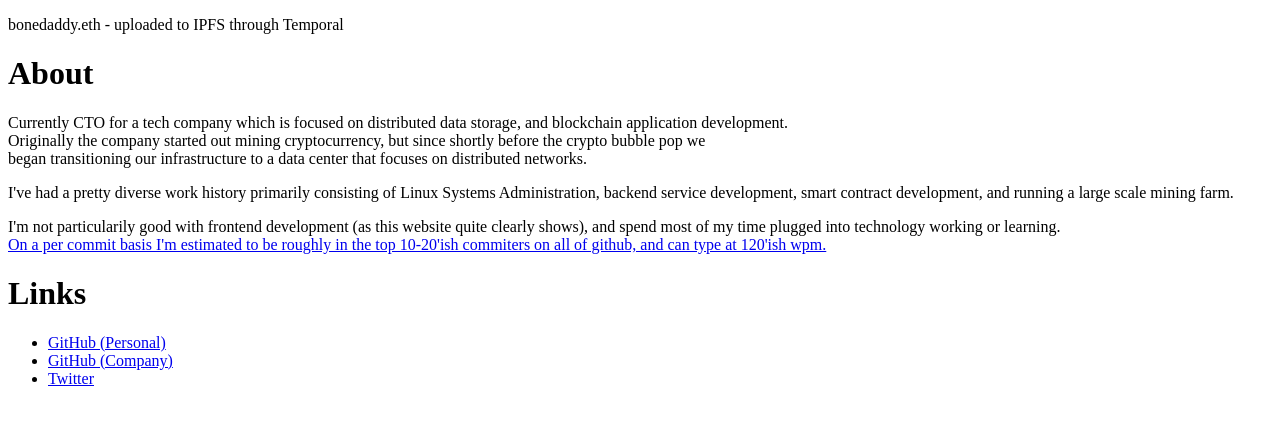
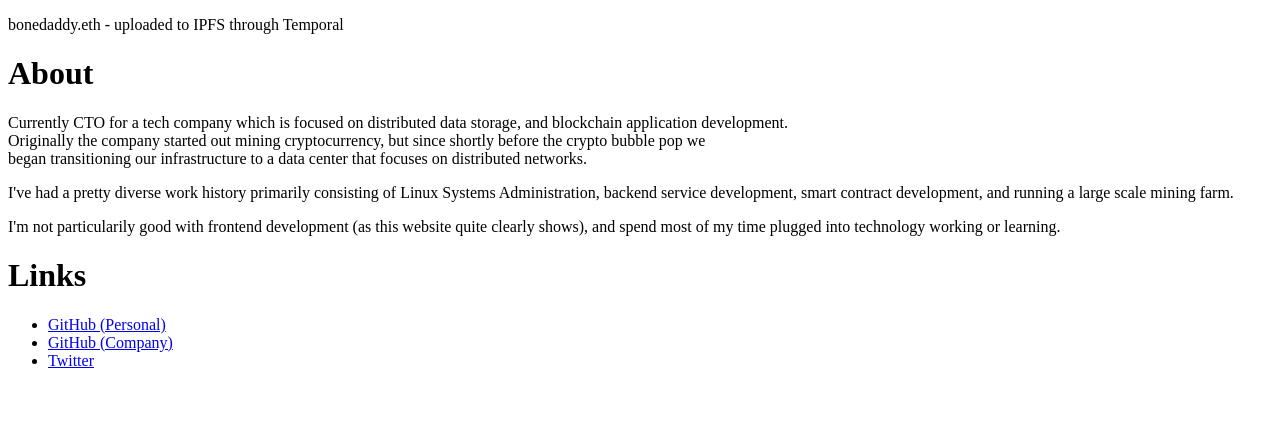
Before and after one commit to bonedaddy/bonedaddy.eth, a plain HTML site: page build/index.html in a window 1280 px wide. Drawn offline with Linux system fonts and the light colour scheme.

Commit message:
build: update shity website

```diff
--- a/build/index.html
+++ b/build/index.html
@@ -17,9 +17,6 @@
             </p>
             <p>
                 I'm not particularily good with frontend development (as this website quite clearly shows), and spend most of my time plugged into technology working or learning.
-                <br><a href="https://gateway.temporal.cloud/ipfs/QmX1FLEj8cAUp9zqwsNeYcVjBDoYmi2s4n2zRcFWzCtbCj">
-                On a per commit basis I'm estimated to be roughly in the top 10-20'ish commiters on all of github, and can type at 120'ish wpm.
-                </a>
             </p>
         <h1>Links</h1>
         <ul>
```
